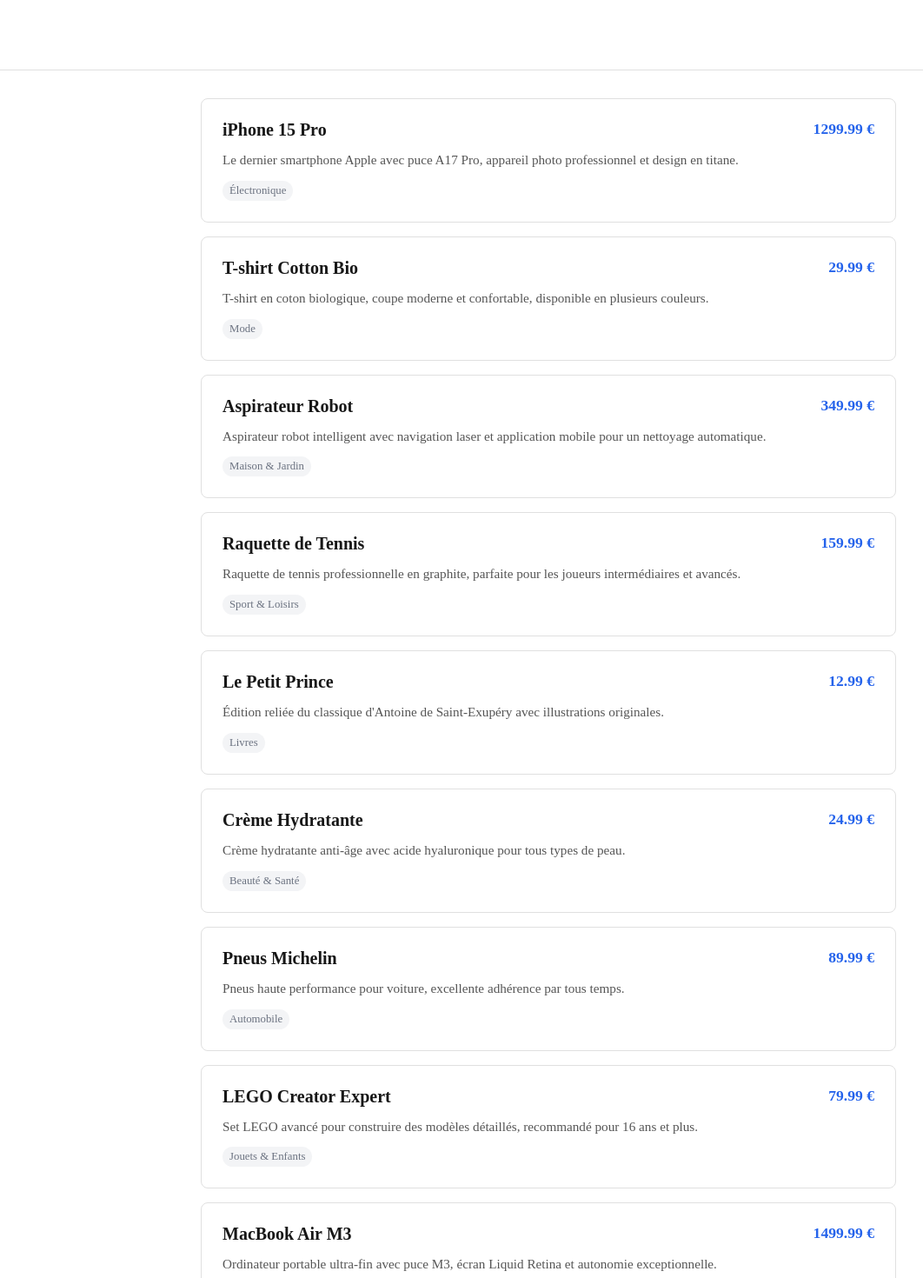
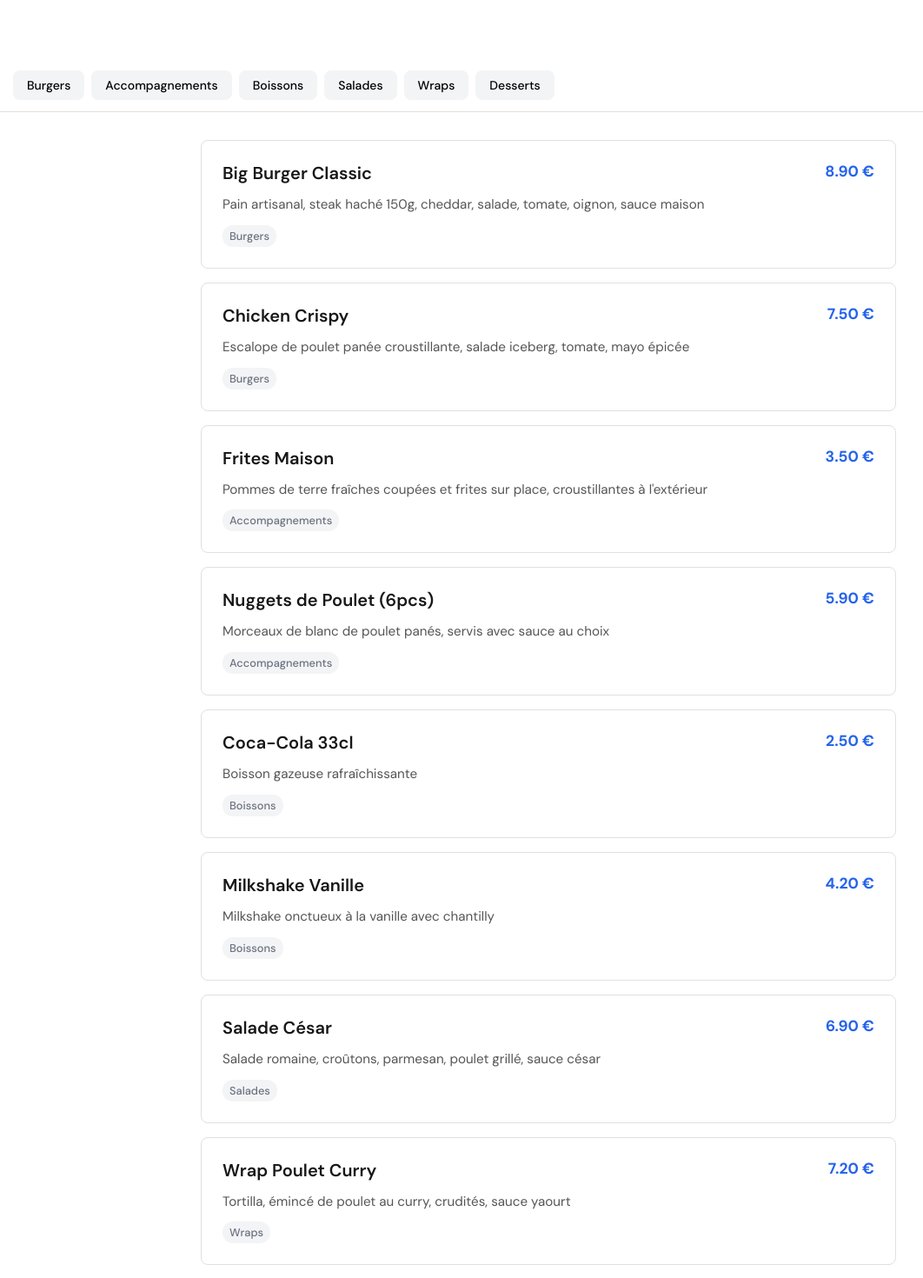
Before and after one commit to Ny-Ra/AA84-ft, a Next.js app: page / in a window 1280 px wide. Shown: the top 1470 px of the page at 87% size, without its empty margins (9-1071 px from the left). Built offline with nearby package versions, Linux system fonts and the light colour scheme.

Commit message:
header - done

```diff
--- a/src/app/globals.css
+++ /dev/null
@@ -1,7 +0,0 @@
-
-
-html, body {
-  margin: 0;
-  padding: 0;
-  font-family: var(--geist-sans-font);
-}
--- a/src/app/layout.tsx
+++ b/src/app/layout.tsx
@@ -1,22 +1,15 @@
 import type { Metadata } from "next";
-import { Geist, Geist_Mono } from "next/font/google";
-import "./globals.css";
+import { DM_Sans } from 'next/font/google';
 import { Header } from "@/components";
-
-const geistSans = Geist({
-  variable: "--font-geist-sans",
-  subsets: ["latin"],
-});
-
-const geistMono = Geist_Mono({
-  variable: "--font-geist-mono",
-  subsets: ["latin"],
-});
 
 export const metadata: Metadata = {
   title: "AA84 | Road to MVP",
   description: "Generated by create next app",
 };
+
+const nunito = DM_Sans({
+  subsets: ['latin'],
+})
 
 export default function RootLayout({
   children,
@@ -24,7 +17,7 @@
   children: React.ReactNode;
 }>) {
   return (
-    <html lang="en">
+    <html lang="en" className={nunito.className}>
       <body>
           <Header />
         {children}
--- a/src/components/Header/Header.module.scss
+++ /dev/null
@@ -1,7 +0,0 @@
-.header {
-  background-color: #ffffff;
-  border-bottom: 1px solid #e0e0e0;
-  height: 80px;
-  position: sticky;
-  top: 0px;
-}
--- a/src/components/Header/Header.tsx
+++ b/src/components/Header/Header.tsx
@@ -1,8 +1,19 @@
-import styles from './Header.module.scss';
+import styles from '@/styles/Header.module.scss';
+import { sampleProducts } from '@/data/products';
 
 export default function Header() {
+  const categories = [...new Set(sampleProducts.map(product => product.category))];
+
   return (
     <header className={styles.header}>
+      <div className={styles.header_branding}></div>
+      <div className={styles.header_product_categories}>
+        {categories.map((category) => (
+          <span key={category} className={styles.category}>
+            {category}
+          </span>
+        ))}
+      </div>
     </header>
   );
 }
--- a/src/components/index.ts
+++ b/src/components/index.ts
@@ -1,2 +1,2 @@
-export { default as Header } from './Header';
-export { default as ProductList } from './ProductList';
+export { default as Header } from './header';
+export { default as ProductList } from './productList';
--- a/src/data/products.ts
+++ b/src/data/products.ts
@@ -3,72 +3,72 @@
 export const sampleProducts: Product[] = [
   {
     id: 1,
-    name: "iPhone 15 Pro",
-    price: 1299.99,
-    description: "Le dernier smartphone Apple avec puce A17 Pro, appareil photo professionnel et design en titane.",
-    category: "Électronique"
+    name: "Big Burger Classic",
+    price: 8.90,
+    description: "Pain artisanal, steak haché 150g, cheddar, salade, tomate, oignon, sauce maison",
+    category: "Burgers"
   },
   {
     id: 2,
-    name: "T-shirt Cotton Bio",
-    price: 29.99,
-    description: "T-shirt en coton biologique, coupe moderne et confortable, disponible en plusieurs couleurs.",
-    category: "Mode"
+    name: "Chicken Crispy",
+    price: 7.50,
+    description: "Escalope de poulet panée croustillante, salade iceberg, tomate, mayo épicée",
+    category: "Burgers"
   },
   {
     id: 3,
-    name: "Aspirateur Robot",
-    price: 349.99,
-    description: "Aspirateur robot intelligent avec navigation laser et application mobile pour un nettoyage automatique.",
-    category: "Maison & Jardin"
+    name: "Frites Maison",
+    price: 3.50,
+    description: "Pommes de terre fraîches coupées et frites sur place, croustillantes à l'extérieur",
+    category: "Accompagnements"
   },
   {
     id: 4,
-    name: "Raquette de Tennis",
-    price: 159.99,
-    description: "Raquette de tennis professionnelle en graphite, parfaite pour les joueurs intermédiaires et avancés.",
-    category: "Sport & Loisirs"
+    name: "Nuggets de Poulet (6pcs)",
+    price: 5.90,
+    description: "Morceaux de blanc de poulet panés, servis avec sauce au choix",
+    category: "Accompagnements"
   },
   {
     id: 5,
-    name: "Le Petit Prince",
-    price: 12.99,
-    description: "Édition reliée du classique d'Antoine de Saint-Exupéry avec illustrations originales.",
-    category: "Livres"
+    name: "Coca-Cola 33cl",
+    price: 2.50,
+    description: "Boisson gazeuse rafraîchissante",
+    category: "Boissons"
   },
   {
     id: 6,
-    name: "Crème Hydratante",
-    price: 24.99,
-    description: "Crème hydratante anti-âge avec acide hyaluronique pour tous types de peau.",
-    category: "Beauté & Santé"
+    name: "Milkshake Vanille",
+    price: 4.20,
+    description: "Milkshake onctueux à la vanille avec chantilly",
+    category: "Boissons"
   },
   {
     id: 7,
-    name: "Pneus Michelin",
-    price: 89.99,
-    description: "Pneus haute performance pour voiture, excellente adhérence par tous temps.",
-    category: "Automobile"
+    name: "Salade César",
+    price: 6.90,
+    description: "Salade romaine, croûtons, parmesan, poulet grillé, sauce césar",
+    category: "Salades"
   },
   {
     id: 8,
-    name: "LEGO Creator Expert",
-    price: 79.99,
-    description: "Set LEGO avancé pour construire des modèles détaillés, recommandé pour 16 ans et plus.",
-    category: "Jouets & Enfants"
+    name: "Wrap Poulet Curry",
+    price: 7.20,
+    description: "Tortilla, émincé de poulet au curry, crudités, sauce yaourt",
+    category: "Wraps"
   },
   {
     id: 9,
-    name: "MacBook Air M3",
-    price: 1499.99,
-    description: "Ordinateur portable ultra-fin avec puce M3, écran Liquid Retina et autonomie exceptionnelle.",
-    category: "Électronique"
+    name: "Tiramisu Maison",
+    price: 4.50,
+    description: "Dessert italien traditionnel au mascarpone et café",
+    category: "Desserts"
   },
   {
     id: 10,
-    name: "Jeans Slim Fit",
-    price: 59.99,
-    description: "Jean en denim stretch confortable, coupe slim moderne avec finition premium.",
-    category: "Mode"
+    name: "Cookies Chocolat (3pcs)",
+    price: 3.20,
+    description: "Cookies moelleux aux pépites de chocolat, faits maison",
+    category: "Desserts"
   }
 ];
--- /dev/null
+++ b/src/styles/Header.module.scss
@@ -0,0 +1,41 @@
+.header {
+  background-color: #ffffff;
+  height: 120px;
+  position: sticky;
+  top: 0px;
+  border-bottom: solid 1px #e0e0e0;
+
+  .header_branding {
+    height: 50%;
+    width: 100%;
+  }
+
+  .header_product_categories {
+    height: 50%;
+    width: 100%;
+    display: flex;
+    align-items: center;
+    gap: 0.5rem;
+    overflow-x: auto;
+
+    .category:first-child {
+        margin-left: 1rem;
+    }
+
+    .category {
+      background-color: #f3f4f6;
+      padding: 0.5rem 1rem;
+      border-radius: 0.5rem;
+      font-size: 0.875rem;
+      font-weight: 500;
+      white-space: nowrap;
+      cursor: pointer;
+      transition: background-color 0.2s ease;
+
+
+      &:hover {
+        background-color: #E5E4E2;
+      }
+    }
+  }
+}
```
